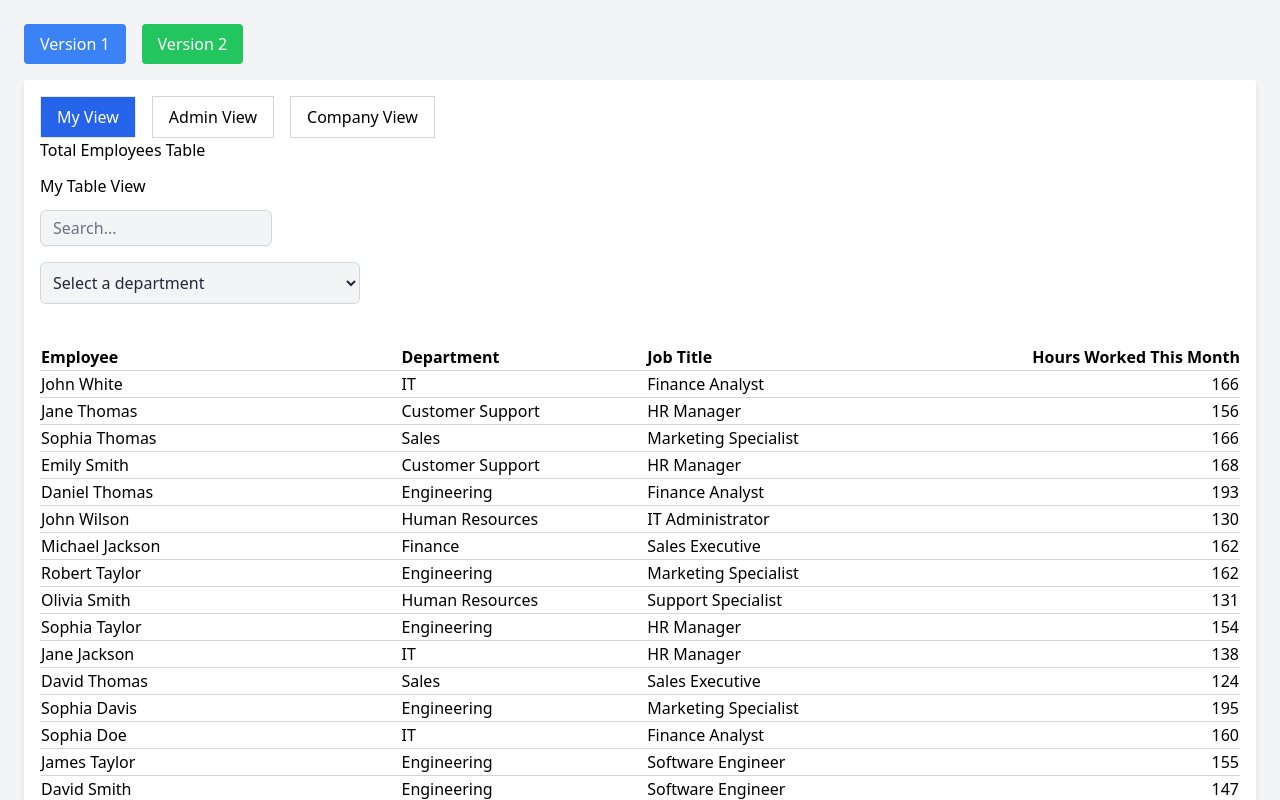
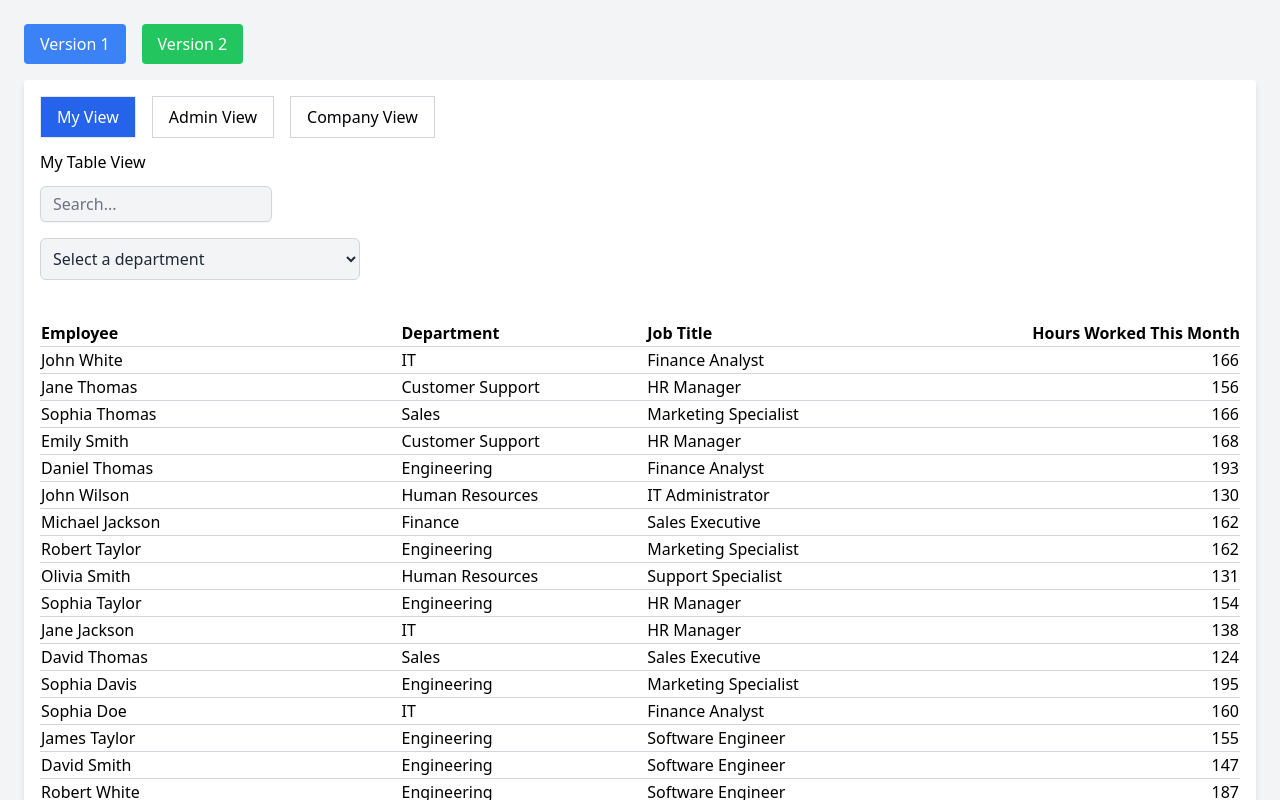
Before and after one commit to adkoge/app-reusable-tanstack-table, a React (Vite) app: page / in a window 1280 px wide. Both pictures are taken after a click on the button "Version 2". Shown: the top 800 px of the page. Built offline with nearby package versions, Linux system fonts and the light colour scheme.

Commit message:
Remove unecessary h1 rendering in table

```diff
--- a/src/components/TotalEmployeesTable/TotalEmployeesTable.tsx
+++ b/src/components/TotalEmployeesTable/TotalEmployeesTable.tsx
@@ -128,7 +128,6 @@ const TotalEmployeesTable = ({ userView = userViewMode.ME }) => {
 
   return (
     <div>
-      <h1>Total Employees Table</h1>
       <InteractiveTable
         count={count}
         countKey={countKey}
```
Also changed, not shown: 1 other file (tests, documents, lock files or other folders).
